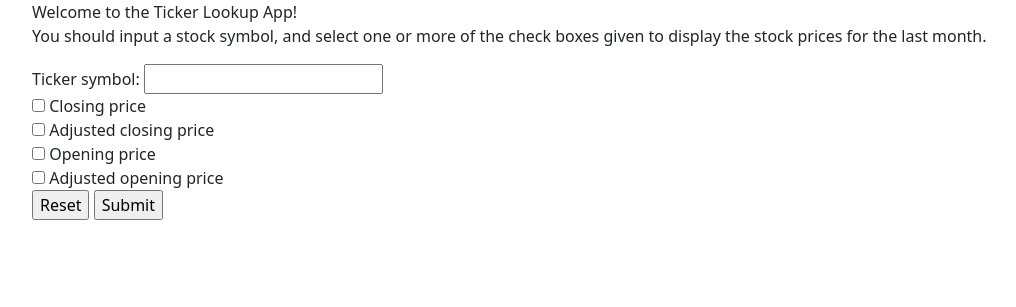
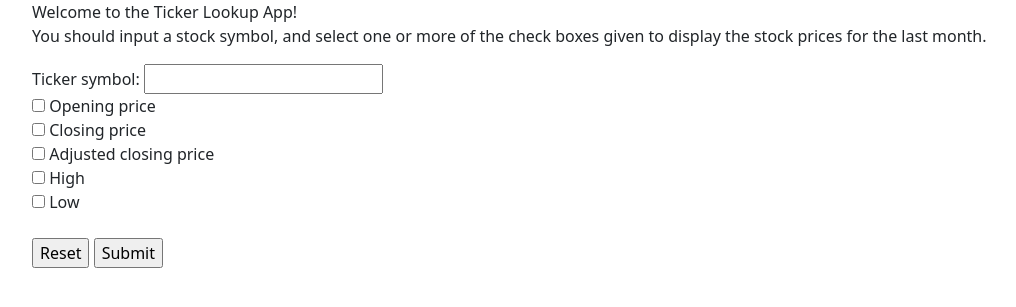
Before and after one commit to thedataincubator/flask-framework, a Flask app: page / in a window 1280 px wide. Shown: the top 307 px of the page, without its empty margins (50-1066 px from the left). Run offline with Flask 2, Linux system fonts and the light colour scheme; some libraries are stand-ins or nearby versions.

Commit message:
Adjust index page template

```diff
--- a/templates/index.html
+++ b/templates/index.html
@@ -13,15 +13,17 @@
 
     <form action="plot" method="POST">
     <p><label for="ticker">Ticker symbol:</label>
-       <input type="text" id="ticker" name="closing"/> <br>
-       <input type="checkbox" id="closing" name="closing" value="closing"/>
-       <label for="closing">Closing price</label> <br>
-       <input type="checkbox" id="adjusted_closing" name="adjusted_closing" value="adjusted_closing"/>
-       <label for="adjusted">Adjusted closing price</label> <br>
-       <input type="checkbox" id="opening" name="opening" value="opening"/>
-       <label for="opening">Opening price</label> <br>
-       <input type="checkbox" id="adjusted_opening" name="adjusted_opening" value="adjusted_opening"/>
-       <label for="adjusted_opening">Adjusted opening price</label> <br>
+       <input type="text" id="ticker" name="ticker"/> <br>
+       <input type="checkbox" id="Open" name="Open" value="Open"/>
+       <label for="Open">Opening price</label> <br>
+       <input type="checkbox" id="Close" name="Close" value="Close"/>
+       <label for="Close">Closing price</label> <br>
+       <input type="checkbox" id="Adjusted_closing" name="Adjusted_closing" value="Adjusted_closing"/>
+       <label for="Adjusted_closing">Adjusted closing price</label> <br>
+       <input type="checkbox" id="High" name="High" value="High"/>
+       <label for="High">High</label> <br>
+       <input type="checkbox" id="Low" name="Low" value="Low"/>
+       <label for="Low">Low</label> <br><br>
        <input type="reset"/> <input type="submit"/>
     </p>
     </form>
```
